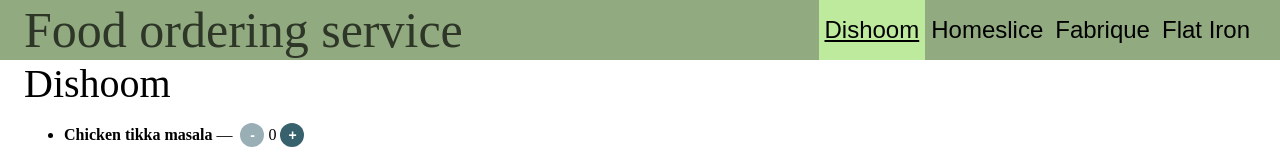
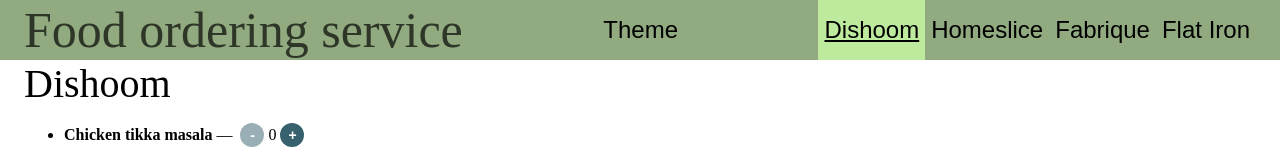
Before and after one commit to Ilona019/Restaurants-React2023, a React (Vite) app: page / in a window 1280 px wide. Shown: the top 157 px of the page. Built offline with nearby package versions, Linux system fonts and the light colour scheme.

Commit message:
theme change btn

```diff
--- a/src/component/Button/component.jsx
+++ b/src/component/Button/component.jsx
@@ -1,7 +1,12 @@
+import { useContext } from 'react';
+import { ThemeContext } from '../../contexts/Theme';
 import classNames from 'classnames';
 import styles from './styles.module.css';
 
 export const Button = ({ title, disabled, type, active, fontSize, shape, className, onClick }) => {
+    const themeContext = useContext(ThemeContext);
+    const isDark = themeContext.theme === 'dark';
+
     return (<button className={classNames(styles.root,
         styles[className],
         styles[type],
@@ -9,7 +14,8 @@
         {
             [styles.disabled]: disabled,
             [styles.active]: active,
-            [styles['shape__' + shape]]: shape
+            [styles['shape__' + shape]]: shape,
+            [styles.dark]: isDark
         },
-        )} disabled={disabled} onClick={() => onClick()}>{title}</button>)
+        )} disabled={disabled} onClick={() => onClick(themeContext.theme)}>{title}</button>)
  };
--- a/src/component/Button/styles.module.css
+++ b/src/component/Button/styles.module.css
@@ -45,3 +45,8 @@
     cursor: not-allowed;
     opacity: 0.5;
 }
+
+.dark {
+    background-color: #20106b;
+    color: #fff;
+}
--- a/src/component/Dish/component.jsx
+++ b/src/component/Dish/component.jsx
@@ -1,5 +1,5 @@
-import { Button } from "../Button/component";
-import { useState } from "react";
+import { Button } from '../Button/component';
+import { useState } from 'react';
 
 export const Dish = ({ dish }) => {
     const [amount, setAmount] = useState(0);
@@ -12,7 +12,7 @@
     return (
         <>
             <b>{dish.name}</b> {dash} {space}
-            <Button title="-" type="secondary" fontSize="s" shape='circle' onClick={() => setAmount(amount - 1)} disabled={amount === 0} />
+            <Button title="-" type='secondary' fontSize='s' shape='circle' onClick={() => setAmount(amount - 1)} disabled={amount === 0} />
             {space}{amount}{space}
             <Button title="+" type="secondary" fontSize="s" shape='circle' onClick={() => setAmount(amount + 1)} disabled={amount === 5} />
         </>
--- a/src/component/Header/component.jsx
+++ b/src/component/Header/component.jsx
@@ -1,12 +1,14 @@
 import classNames from 'classnames';
 import { Title } from '../Title/component';
 import { RestaurantTabs } from '../RestaurantTabs/component';
+import { Button } from '../Button/component';
 import styles from './styles.module.css';
 
-export const Header = ({restaurants, activeTab, onTabSelect, className}) => {
+export const Header = ({className, restaurants, activeTab, onTabSelect, onChangeTheme}) => {
   return (
   <header className={classNames(styles.root, className)}>
     <Title name='Food ordering service' type='primary'/>
+    <Button title='Theme' type='switch' fontSize='l' onClick={onChangeTheme}/>
     <RestaurantTabs restaurants={restaurants} activeTab={activeTab} onTabSelect={onTabSelect} />
   </header>);
 };
--- a/src/component/Tab/component.jsx
+++ b/src/component/Tab/component.jsx
@@ -1,4 +1,4 @@
-import { Button } from "../Button/component";
+import { Button } from '../Button/component';
 
 export const Tab = ({indexTab, name, isActiveTab, onClick }) => {
   return <Button title={name} active={isActiveTab} fontSize='l' className='fullHeight' onClick={() => onClick(indexTab)} />;
--- /dev/null
+++ b/src/contexts/Theme.jsx
@@ -0,0 +1,3 @@
+import React from 'react';
+
+export const ThemeContext = React.createContext();
--- a/src/pages/Main/component.jsx
+++ b/src/pages/Main/component.jsx
@@ -3,20 +3,28 @@
 import { Restaurant } from '../../component/Restaurant/component';
 import { Header } from '../../component/Header/component';
 import { Footer } from '../../component/Footer/component';
+import { ThemeContext } from '../../contexts/Theme';
 import styles from './styles.module.css';
 
 export const MainPage = () => {
   const [activeTab, setActiveTab] = useState(0);
+  const [theme, setTheme] = useState('light');
+
+  const changeTheme = () => {
+    setTheme(theme === 'light' ? 'dark' : 'light');
+  };
 
   if (!restaurants?.length) {
     return null;
   }
 
   return (
-    <div className={styles.root}>
-      <Header className={styles.header} restaurants={restaurants} activeTab={activeTab} onTabSelect={setActiveTab} />
-      <Restaurant className={styles.mainArea} restaurant={restaurants[activeTab]} />
-      <Footer className={styles.footer}/>
-    </div>
+    <ThemeContext.Provider value={{ theme, changeTheme }}>
+      <div className={styles.root}>
+        <Header className={styles.header} restaurants={restaurants} activeTab={activeTab} onTabSelect={setActiveTab} onChangeTheme={changeTheme} />
+        <Restaurant className={styles.mainArea} restaurant={restaurants[activeTab]} />
+        <Footer className={styles.footer}/>
+      </div>
+    </ThemeContext.Provider>
   );
 };
```
